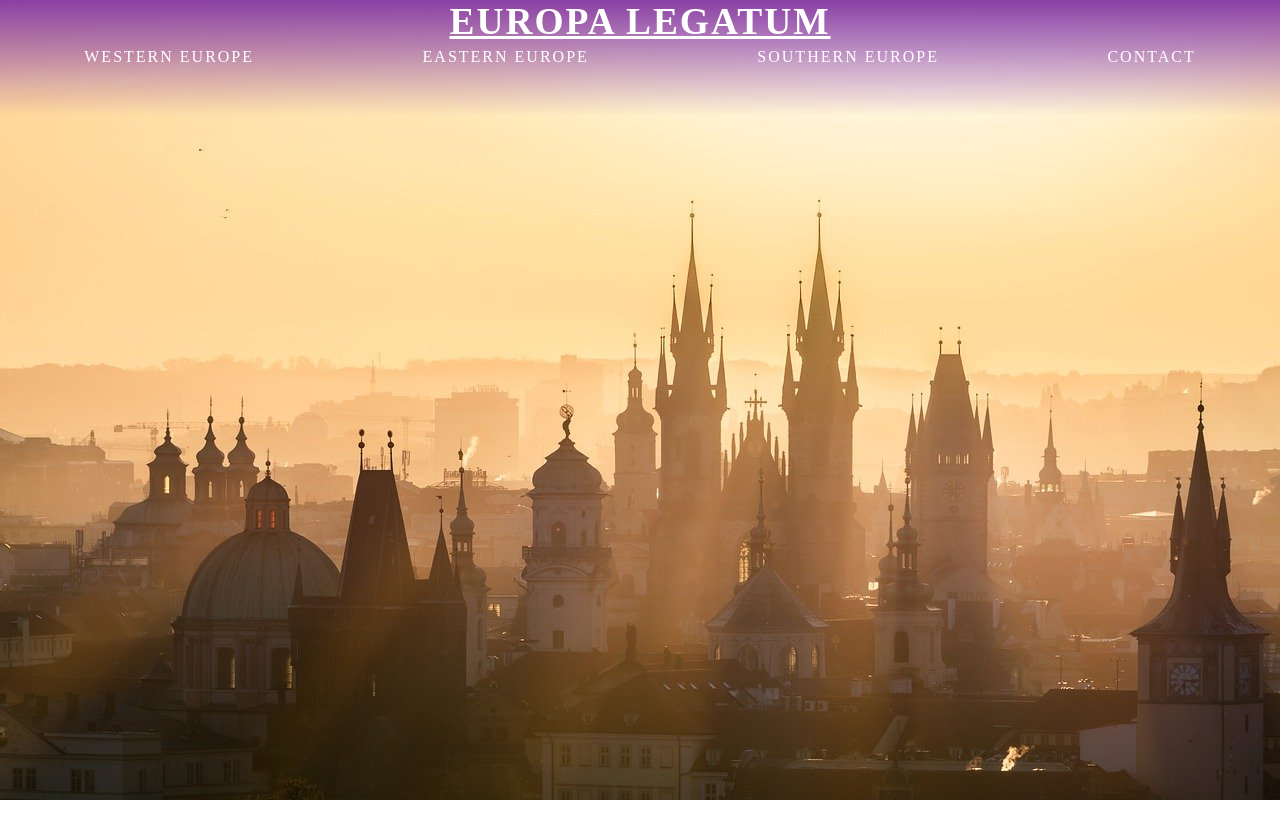
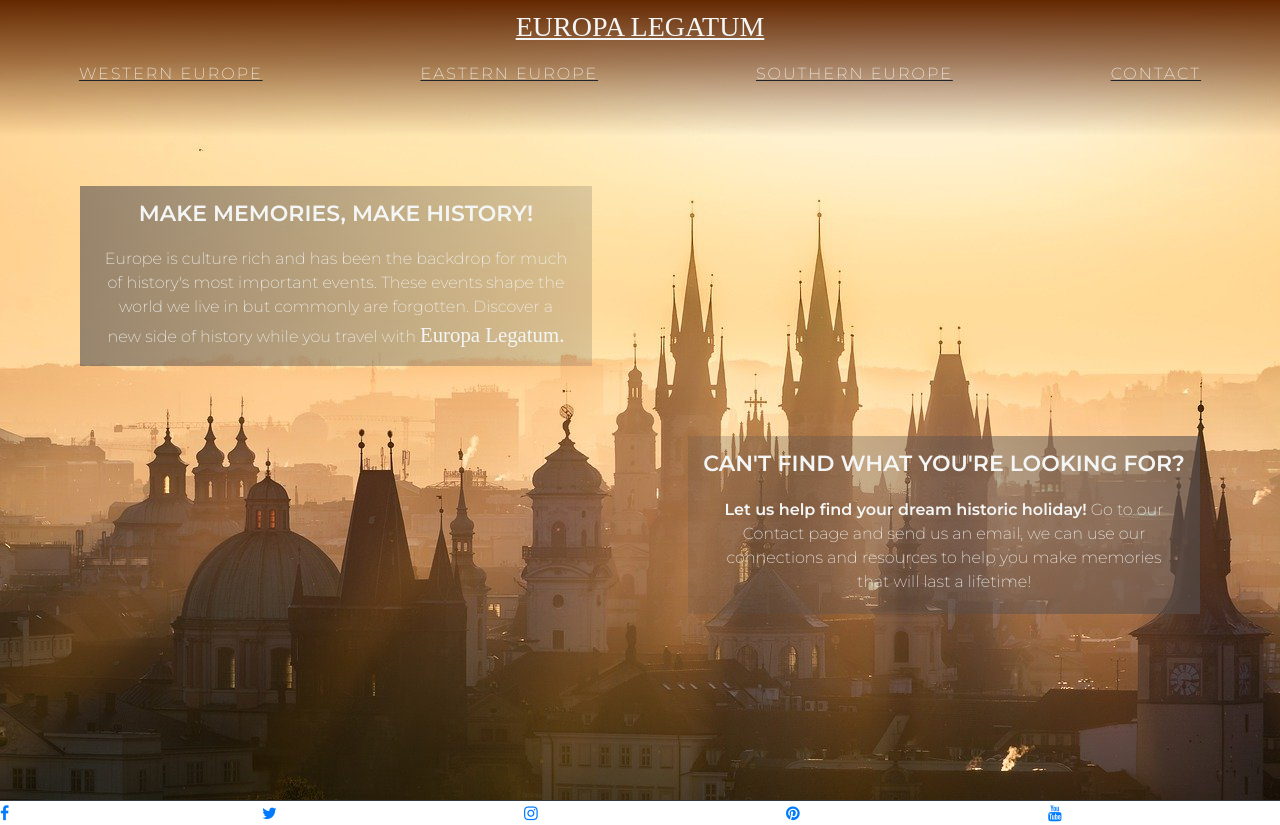
Before and after one commit to Code-Institute-Submissions/Milestone-2-project-3, a plain HTML site: page index.html in a window 1280 px wide. Before the commit the page ends 800 px from the top, so only its background shows below. Drawn offline with nearby package versions, Linux system fonts and the light colour scheme; a web font is replaced by a local one.

Commit message:
added landing page call to action and div content as well as footer using bootstrap

```diff
--- a/assets/css/style.css
+++ b/assets/css/style.css
@@ -16,14 +16,14 @@
     display: flex;
     align-items: center;
     justify-content: space-around;
-    padding-bottom: 5px;
-    font-size: 2rem;
+    padding-bottom: 10px;
+    padding-top: 10px;
+    font-size: 25px;
     text-transform: uppercase;
     text-decoration: underline;
-    letter-spacing: 2px;
     font-family: 'Ibarra Real Nova', serif;
-    color: #fff;
-    background-image: linear-gradient(to bottom, rgba(138,63,164.1), rgba(138,63,164,0.6));
+    color: #F4F6F6;
+    background-image: linear-gradient(to bottom, rgba(100, 40, 0, 1), rgba(100, 40, 0, 0.6));
 }
 
 
@@ -33,9 +33,11 @@
     width: 100%;
     text-transform: uppercase;
     letter-spacing: 2px;
-    font-family: 'Ibarra Real Nova', serif;
+    font-family: 'Montserrat', serif;
+    text-decoration: underline;
     padding-bottom: 50px;
-    background-image: linear-gradient(to bottom, rgba(138,63,164,0.6), rgba(138,63,164,0));
+    font-weight: 200;
+    background-image: linear-gradient(to bottom, rgba(100, 40, 0, 0.6), rgba(100, 40, 0, 0));
 }
 
 .nav-items li{
@@ -44,6 +46,71 @@
 
 .link {
     text-decoration: none;
-    color: #fff;
+    color: #F4F6F6;
     padding-bottom: 15px;
 }
+
+/*-------------------Landing page left column*/
+
+.trans-box-cta {
+    max-width: 40%;
+    border: 1px black;
+    margin-top: 50px;
+    margin-left: 80px;
+    background-image: linear-gradient(to right, rgba(84, 78, 78, 0.6), rgba(84, 78, 78, 0.2))
+}
+
+.trans-box-cta h4 {
+  padding-top: 15px;
+  font-weight: 200;
+  color: #F4F6F6;
+  font-family: 'Montserrat', serif;
+  font-size: 22px;
+  text-transform: uppercase;
+  text-align: center;
+  font-weight: bold;
+}
+.trans-box-cta p {
+  margin: 4%;
+  padding-bottom: 15px;
+  font-weight: 200;
+  color: #F4F6F6;
+  font-family: 'Montserrat', serif;
+  text-align: center;
+}
+
+.trans-box-cta span {
+    font-family: 'Ibarra Real Nova', serif;
+    font-size: 130%;
+}
+
+.trans-box-inspire {
+    margin-top: 50px;
+    max-width: 40%;
+    border: 1px black;
+    margin-right: 80px;
+    float: right;
+    background-image: linear-gradient(to left, rgba(84, 78, 78, 0.6), rgba(84, 78, 78, 0.2))
+}
+
+.trans-box-inspire h4 {
+  padding-top: 15px;
+  font-weight: 200;
+  color: #F4F6F6;
+  font-family: 'Montserrat', serif;
+  font-size: 22px;
+  text-transform: uppercase;
+  text-align: center;
+  font-weight: bold;
+}
+.trans-box-inspire p {
+  margin: 4%;
+  font-weight: 200;
+  color: #F4F6F6;
+  font-family: 'Montserrat', serif;
+  text-align: center;
+}
+
+.trans-box-inspire span {
+    font-weight: bold;
+}
--- a/index.html
+++ b/index.html
@@ -3,15 +3,16 @@
 <head>
     <meta charset="UTF-8">
     <meta name="viewport" content="width=device-width, initial-scale=1.0">
+    <link rel="stylesheet" href="https://maxcdn.bootstrapcdn.com/bootstrap/4.2.1/css/bootstrap.min.css" type="text/css" />
+    <link rel="stylesheet" href="https://maxcdn.bootstrapcdn.com/font-awesome/4.7.0/css/font-awesome.min.css" type="text/css"/>
+    <link rel="stylesheet" href="assets/css/style.css">
     <title>Europa Legatum</title>
-    <link rel="stylesheet" href="assets/css/style.css">
 </head>
 <body>
     <section class="hero">
         <div class="main-logo">
             <h3>Europa Legatum</h3>
         </div>
-
         <nav>
             <div>
                 <ul class="nav-items">
@@ -30,7 +31,48 @@
                 </ul>
             </div>
         </nav>
+        <div>
+            <div class="trans-box-cta">
+                <h4>Make memories, make history!</h4>
+                <p>Europe is culture rich and has been the backdrop for much of history's most important events. These events shape the world we live in but commonly are forgotten. Discover a new side of history while you travel with <span> Europa Legatum.</span></p>
+            </div>
+            <div class="trans-box-inspire">
+                <h4>Can't find what you're looking for?</h4>
+                <p><span>Let us help find your dream historic holiday!</span> Go to our Contact page and send us an email, we can use our connections and resources to help you make memories that will last a lifetime! </p>
+            </div>
+        </div>
     </section>
+    <footer class="border-top border-dark">
+        <div class="footer-container">
+            <div class="row">
+                <div class="col-sm footer-icon">
+                    <a target="_blank" href="https://www.facebook.com/">
+                        <i class="fa fa-facebook"></i>
+                    </a>
+                </div>
+                <div class="col-sm footer-icon">
+                    <a target="_blank" href="https://www.twitter.com/">
+                        <i class="fa fa-twitter"></i>
+                    </a>
+                </div>
+                <div class="col-sm footer-icon">
+                    <a target="_blank" href="https://www.instagram.com/">
+                        <i class="fa fa-instagram"></i>
+                    </a>
+                </div>
+                <div class="col-sm footer-icon">
+                    <a target="_blank" href="https://www.pinterest.com/">
+                        <i class="fa fa-pinterest"></i>
+                    </a>
+                </div>
+                <div class="col-sm footer-icon">
+                    <a target="_blank" href="https://www.youtube.com/">
+                        <i class="fa fa-youtube"></i>
+                    </a>
+                </div>
+            </div>
+        </div>
+    </footer>
 
     <script src="https://code.jquery.com/jquery-3.5.1.js" integrity="sha256-QWo7LDvxbWT2tbbQ97B53yJnYU3WhH/C8ycbRAkjPDc="
   crossorigin="anonymous"></script>
```
